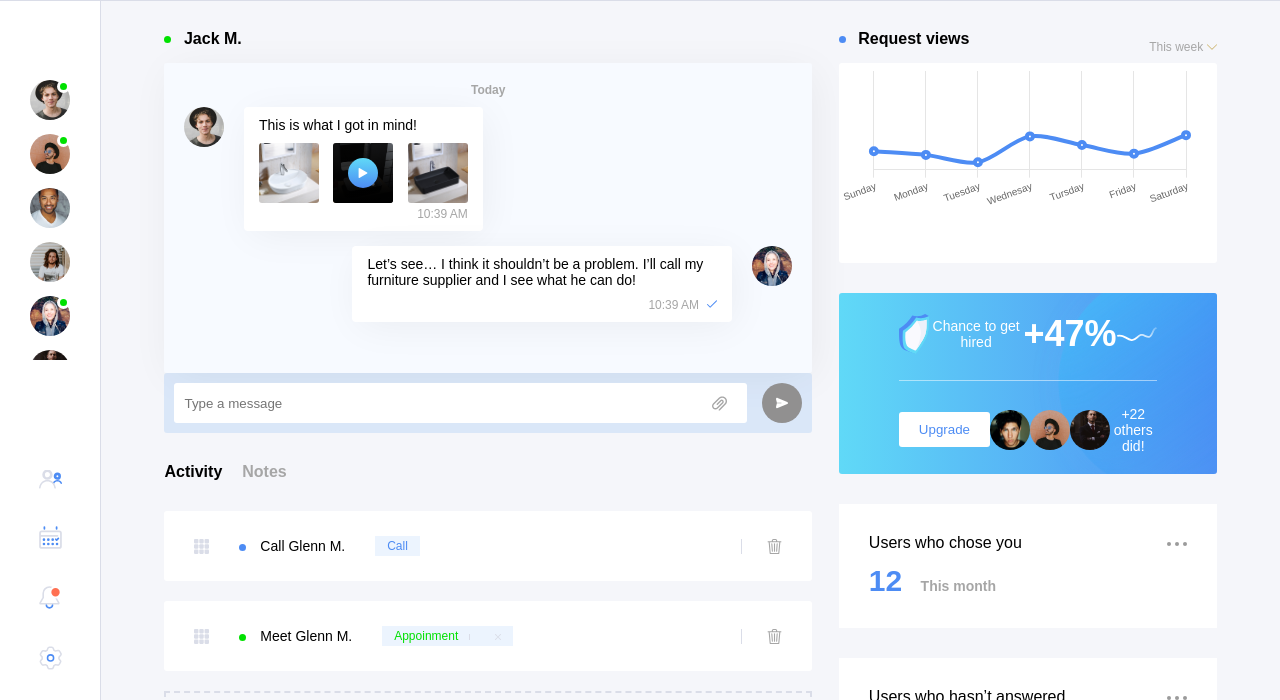
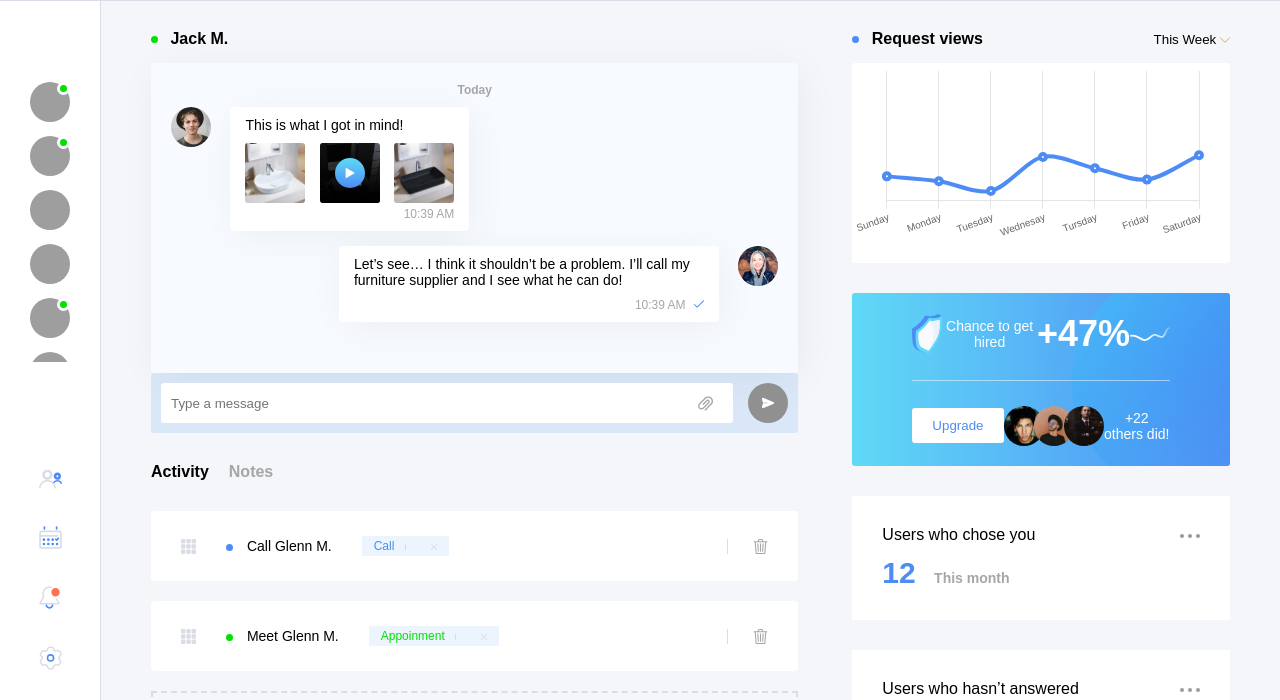
Before and after one commit to JosephAshwin23/Graphweb, a website built with webpack: page src/index.html in a window 1280 px wide. Shown: the part 100-800 px from the top of the page. Built offline with nearby package versions, Linux system fonts and the light colour scheme; grey boxes are pictures that could not be loaded; a web font is replaced by a local one.

Commit message:
second commit

```diff
--- a/src/index.html
+++ b/src/index.html
@@ -15,37 +15,10 @@
 
   <body>
     <section class="side-menu">
-      <img src="./icons/SVG/Asset 2.svg" alt="" />
-      <div class="users">
-        <figure>
-          <span class="online"></span>
-          <img
-            class="user-pic"
-            src="./images/ian-dooley-d1UPkiFd04A-unsplash.jpg"
-            alt=""
-          />
-        </figure>
-        <figure>
-          <span class="online"></span>
-          <img class="user-pic" src="./images/brown.jpg" alt="" />
-        </figure>
-        <figure>
-          <img class="user-pic" src="./images/asain.jpg" alt="" />
-        </figure>
-        <figure>
-          <img class="user-pic" src="./images/long.jpg" alt="" />
-        </figure>
-        <figure>
-          <span class="online"></span>
-          <img class="user-pic" src="./images/salt.jpg" alt="" />
-        </figure>
-        <figure>
-          <img class="user-pic" src="./images/suit.jpg" alt="" />
-        </figure>
-        <figure>
-          <img class="user-pic" src="./images/boy.jpg" alt="" />
-        </figure>
-      </div>
+      <a href="javascript:location.reload();"
+        ><img src="./icons/SVG/Asset 2.svg" alt=""
+      /></a>
+      <div class="users"></div>
 
       <div class="functions">
         <img src="./icons/users.svg" alt="" />
@@ -139,32 +112,22 @@
             <h4 class="active">Activity</h4>
             <h4>Notes</h4>
           </div>
-          <div class="log">
-            <div class="log-item">
-              <img src="./icons/ac.svg" alt="" />
-              <p><span class="away"></span> Call Glenn M.</p>
-              <div class="log-status">Call</div>
-              <img src="./icons/trash (1).svg" alt="" />
-            </div>
-            <div class="log-item">
-              <img src="./icons/ac.svg" alt="" />
-              <p><span class="online"></span> Meet Glenn M.</p>
-              <div class="log-status">
-                Appoinment <img src="./icons/cancel.svg" alt="" />
-              </div>
-              <img src="./icons/trash (1).svg" alt="" />
-            </div>
-            <div class="log-add">
+          <div class="log"></div>
+          <div class="log-add">
               <img src="./icons/add.svg" alt="" />
               <p>Add new activity</p>
             </div>
-          </div>
         </div>
 
         <div class="right-side">
           <div class="heading">
             <h4><span class="away"></span> Request views</h4>
-            <p>This week <img src="./icons/down-arrow.svg" alt="" /></p>
+            <button class="btn">This Week <img src="./icons/down-arrow.svg" alt="" /></button>
+            <ul class="dropdown">
+              <li>Trending</li>
+              <li>Latest</li>
+              <li>Old</li>
+            </ul>
           </div>
           <div class="graph">
             <canvas id="myChart"></canvas>
@@ -182,7 +145,7 @@
 
             <div>
               <button class="btn">Upgrade</button>
-              <div>
+              <div class="img-collection">
                 <img class="user-pic" src="./images/boy.jpg" alt="" />
                 <img class="user-pic" src="./images/brown.jpg" alt="" />
                 <img class="user-pic" src="./images/suit.jpg" alt="" />
--- a/src/index.js
+++ b/src/index.js
@@ -4,76 +4,133 @@ import "./styles/styles.scss";
 const typeBox = document.querySelector(".type-box input");
 const sendButton = document.querySelector(".type-box button");
 const chatBox = document.getElementById("chat-box");
-const myChart = document.getElementById("myChart").getContext("2d");
+const myChart = document.getElementById("myChart");
 const maincontent = document.getElementsByClassName("main-content");
 const request = document.getElementById("request");
 const reviews = document.getElementById("reviews");
 const credit = document.getElementById("credit");
 const help = document.getElementById("help");
-const nav = document.querySelectorAll('nav li');
-const tabs = document.querySelectorAll('.tabs h4');
-const typing = document.querySelector('.typing');
-const mainContent = document.querySelector('.main-content');
-const log = document.querySelector('.log');
+const nav = document.querySelectorAll("nav li");
+const tabs = document.querySelectorAll(".tabs h4");
+const typing = document.querySelector(".typing");
+const mainContent = document.querySelector(".main-content");
+const log = document.querySelector(".log");
+const users = document.querySelector(".users");
+
+myChart.style.width = "100%";
+myChart.style.height = "100%";
+myChart.width = myChart.offsetWidth;
+myChart.height = myChart.offsetHeight;
+
+let userpics = [
+  {
+    pic: "https://images.unsplash.com/photo-1559548331-f9cb98001426?ixid=MnwxMjA3fDB8MHxwaG90by1wYWdlfHx8fGVufDB8fHx8&ixlib=rb-1.2.1&auto=format&fit=crop&w=1050&q=80",
+    activity: "online",
+  },
+  {
+    pic: "https://images.unsplash.com/photo-1438761681033-6461ffad8d80?ixid=MnwxMjA3fDB8MHxwaG90by1wYWdlfHx8fGVufDB8fHx8&ixlib=rb-1.2.1&auto=format&fit=crop&w=1050&q=80",
+    activity: "online",
+  },
+  {
+    pic: "https://images.unsplash.com/photo-1499996860823-5214fcc65f8f?ixlib=rb-1.2.1&ixid=MnwxMjA3fDB8MHxwaG90by1wYWdlfHx8fGVufDB8fHx8&auto=format&fit=crop&w=402&q=80",
+    activity: "",
+  },
+  {
+    pic: "https://images.unsplash.com/photo-1463453091185-61582044d556?ixid=MnwxMjA3fDB8MHxwaG90by1wYWdlfHx8fGVufDB8fHx8&ixlib=rb-1.2.1&auto=format&fit=crop&w=1050&q=80",
+    activity: "",
+  },
+  {
+    pic: "https://images.unsplash.com/photo-1489980557514-251d61e3eeb6?ixid=MnwxMjA3fDB8MHxwaG90by1wYWdlfHx8fGVufDB8fHx8&ixlib=rb-1.2.1&auto=format&fit=crop&w=1050&q=80",
+    activity: "online",
+  },
+  {
+    pic: "https://images.unsplash.com/photo-1557862921-37829c790f19?ixid=MnwxMjA3fDB8MHxwaG90by1wYWdlfHx8fGVufDB8fHx8&ixlib=rb-1.2.1&auto=format&fit=crop&w=1051&q=80",
+  },
+];
+
+let activityLog = [
+  {
+    task: "Call Glenn M.",
+    activity: "away",
+    status: "Call",
+  },
+  {
+    task: "Meet Glenn M.",
+    activity: "online",
+    status: "Appoinment",
+  },
+];
+
+// generating users
+
+userpics.forEach((item) => {
+  users.innerHTML += `
+  <figure>
+    <span class=${item.activity}></span>
+    <img
+      class="user-pic"
+      src=${item.pic}
+      alt=""
+    />
+  </figure>
+  `;
+});
+
+// generating activity log
+
+activityLog.forEach((item) => {
+  log.innerHTML += `
+  <div class="log-item">
+              <img src="/src/icons/ac.svg" alt="" />
+              <p><span class=${item.activity}></span> ${item.task}</p>
+              <div class="log-status ${item.activity}-color">${item.status} <img src="/src/icons/cancel.svg" alt="" /></div>
+              <img src="/src/icons/trash (1).svg" alt="" />
+  </div>
+  `
+});
 
 // functions
 
-const visibility = (element,cname) => {
-  element.forEach( item => {
-    item.addEventListener('click', () => {
-      element.forEach( v => v.classList.remove(cname) );
+const visibility = (element, cname) => {
+  element.forEach((item) => {
+    item.addEventListener("click", () => {
+      element.forEach((v) => v.classList.remove(cname));
       item.classList.add(cname);
-    })
-  })
+    });
+  });
 };
 
+visibility(nav, "active");
+visibility(tabs, "active");
 
-visibility(nav,'active');
-visibility(tabs,'active');
+reviews.addEventListener("click", () =>
+  mainContent.classList.add("visibility")
+);
+request.addEventListener("click", () =>
+  mainContent.classList.remove("visibility")
+);
 
-
-reviews.addEventListener('click', () => mainContent.classList.add('visibility'));
-request.addEventListener('click', () => mainContent.classList.remove('visibility'));
-
-tabs[1].addEventListener('click', () => log.classList.add('visibility'));
-tabs[0].addEventListener('click', () => log.classList.remove('visibility'));
-
-
-
-
-
-
-
-
-
-
+tabs[1].addEventListener("click", () => log.classList.add("visibility"));
+tabs[0].addEventListener("click", () => log.classList.remove("visibility"));
 
 // typing
 
+typeBox.oninput = () => {
+  if (typeBox.value.length === 0) {
+    typing.classList.add("hide");
+  } else {
+    typing.classList.remove("hide");
+  }
+};
 
-typeBox.oninput = () => {
-  if( typeBox.value.length === 0) {
-    typing.classList.add('hide');
-  } else {
-    typing.classList.remove('hide');
-  }
-}
-
-
-
-
-
-
-
-typeBox.addEventListener('keyup', (e) => {
+typeBox.addEventListener("keyup", (e) => {
   if (e.keyCode === 13) {
     sendButton.click();
   }
-})
-
+});
 
 sendButton.addEventListener("click", () => {
-  typing.classList.add('hide');
+  typing.classList.add("hide");
   if (typeBox.value.length > 0) {
     chatBox.innerHTML += `
         <div id="sent" class="sent">
@@ -88,6 +145,7 @@ sendButton.addEventListener("click", () => {
         </div>
         `;
     chatBox.scrollTop = chatBox.scrollHeight;
+    typeBox.value = "";
   } else {
     return false;
   }
@@ -96,7 +154,6 @@ sendButton.addEventListener("click", () => {
 Chart.defaults.font.size = 10;
 
 let requestChart = new Chart(myChart, {
-
   type: "line",
   data: {
     labels: [
@@ -118,30 +175,45 @@ let requestChart = new Chart(myChart, {
         backgroundColor: "#e755ba",
         pointBackgroundColor: "white",
         borderWidth: 4,
-        fillColor : "yellow",
-
+        fillColor: "yellow",
       },
     ],
   },
   options: {
     scales: {
       y: {
-        display : false,
-        borderWidth : 4
+        display: false,
+        borderWidth: 4,
       },
     },
     plugins: {
-        legend: {
-           display:false,
-          }
+      legend: {
+        display: false,
+      },
     },
     layout: {
-        padding: {
-            bottom : 40,
-            left : 30,
-            right : 30
+      padding: {
+        left: 30,
+        right: 30,
+        bottom: 20,
+      },
+    },
+    // animation: {
+    //   onComplete: function () {
 
-        }
-    }
+    //     var ctx = myChart.getContext("2d");
+    //     console.log(ctx);
+    //     ctx.font = myChart.scale.font;
+    //     ctx.fillStyle = myChart.scale.textColor
+    //     ctx.textAlign = "center";
+    //     ctx.textBaseline = "bottom";
+
+    //     myChart.datasets.forEach(function (dataset) {
+    //         dataset.points.forEach(function (points) {
+    //             ctx.fillText(points.value, points.x, points.y - 10);
+    //         });
+    //     })
+    // }
+    // }
   },
 });
--- a/src/styles/components/_choose.scss
+++ b/src/styles/components/_choose.scss
@@ -1,5 +1,6 @@
 .more {
     width: 20px;
+    @extend %pointer;
 }
 
 .choose,.answered {
--- a/src/styles/components/_graph.scss
+++ b/src/styles/components/_graph.scss
@@ -1,15 +1,50 @@
 .heading {
-    @include flex(row,space-between,center);
+    @include flex(row,space-between,baseline);
+    position: relative;
+
+
 
     p {
       font-size: 12px;
       color: #a6a6a6;
       @extend %pointer;
     }
+
+    ul {
+      position: absolute;
+      background: #73a8ff;
+      display: none;
+      z-index: 6;
+      right: 0;
+      top: 30px;
+      width: 150px;
+      @extend %boxcurved;
+
+      li {
+        padding: 5px 10px;
+        font-size: 13px;
+        color: white;
+
+        &:hover {
+          background: #f7faff;
+          color: black;
+
+        }
+      }
+    }
+
+    button {
+      background: transparent;
+
+      &:focus + ul {
+        display: block;
+      }
+    }
+
+
     img {
       width: 10px;
       vertical-align: middle;
-
     }
   }
 
@@ -19,4 +54,5 @@
     background: white;
     @extend %margin30;
     @extend %boxcurved;
+    @extend %relative;
 }
--- a/src/styles/components/_log.scss
+++ b/src/styles/components/_log.scss
@@ -1,5 +1,14 @@
 
   .log {
+
+    .online-color {
+      color: $active-green;
+    }
+
+    .away-color {
+      color: $skyblue;
+    }
+
     &-item {
       @include flex(row,center,center);
       background-color: white;
@@ -38,20 +47,17 @@
       background-color: rgba(67, 146, 241, 0.1);
       display: inline-block;
       padding: 3px 12px;
-      color: $skyblue;
       font-size: 12px;
     }
 
     &-item {
-      &:nth-child(2) {
         .log-status {
-          color: $active-green;
           img {
             width: 6px;
             margin-left: 7px;
           }
         }
-      }
+
     }
 
     &-add {
@@ -70,7 +76,6 @@
         font-size: 16px;
         color: $skyblue;
         display: inline-block;
-
       }
     }
   }
--- a/src/styles/components/_upgrade.scss
+++ b/src/styles/components/_upgrade.scss
@@ -12,6 +12,14 @@
     @include flex(row,space-between,center);
     @extend %relative;
     z-index: 2;
+  }
+
+  .img-collection {
+    img {
+      &:nth-child(2),&:nth-child(3) {
+        margin-left: -10px;
+      }
+    }
   }
 
   hr {
--- a/src/styles/layout/_main.scss
+++ b/src/styles/layout/_main.scss
@@ -8,7 +8,7 @@ main {
   }
 
   .main-content {
-    @include flex(row, space-around, initial);
+    @include flex(row, space-between, initial);
     padding: 40px 50px;
     padding-top: 130px;
   }
--- a/src/styles/layout/_side-menu.scss
+++ b/src/styles/layout/_side-menu.scss
@@ -3,7 +3,7 @@
   padding: 30px;
   border-right: 0.5px solid $grey;
 
-  &>img {
+  a img {
       width: 35px;
       @extend %pointer;
   }
@@ -17,13 +17,25 @@
     height: 280px;
     overflow-y: scroll;
 
+    img {
+      &::after {
+        content: '';
+        position: absolute;
+        width: 10px;
+        height: 10px;
+        background: green;
+      }
+    }
+
     &::-webkit-scrollbar {
       display: none;
     }
     figure {
       @extend %relative;
       @extend %pointer;
-      margin-bottom: 10px
+      margin-bottom: 10px;
+      position: relative;
+
     }
 
     span {
```
Also changed, not shown: src/styles/base/_base.scss (line endings or trailing spaces), src/styles/components/_activity.scss (line endings or trailing spaces).
